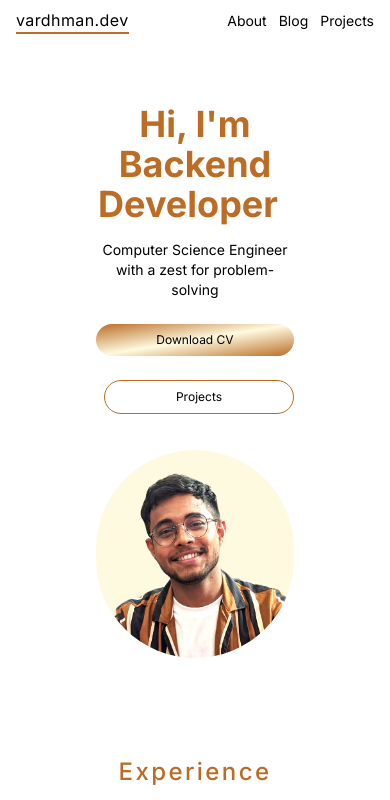
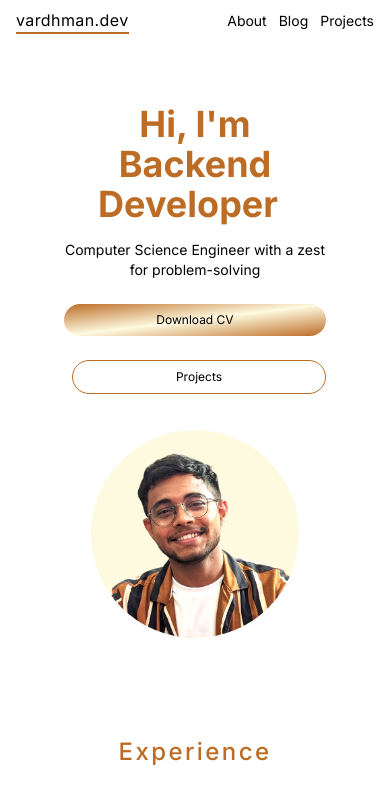
Before and after one commit to vardhmanJain/portfolio, a Next.js app: page / in a window 390 px wide. Shown: the top 800 px of the page. Built offline with nearby package versions, Linux system fonts and the light colour scheme.

Commit message:
reduce padding for mobile view

```diff
--- a/src/app/page.js
+++ b/src/app/page.js
@@ -10,7 +10,7 @@
   return (
     <div>
       <Navbar/>
-      <main className="flex flex-col px-24 ">
+      <main className="flex flex-col px-16 sm:px-24 ">
         <Header/>
         <Experience/>
         <Skills/>
```
